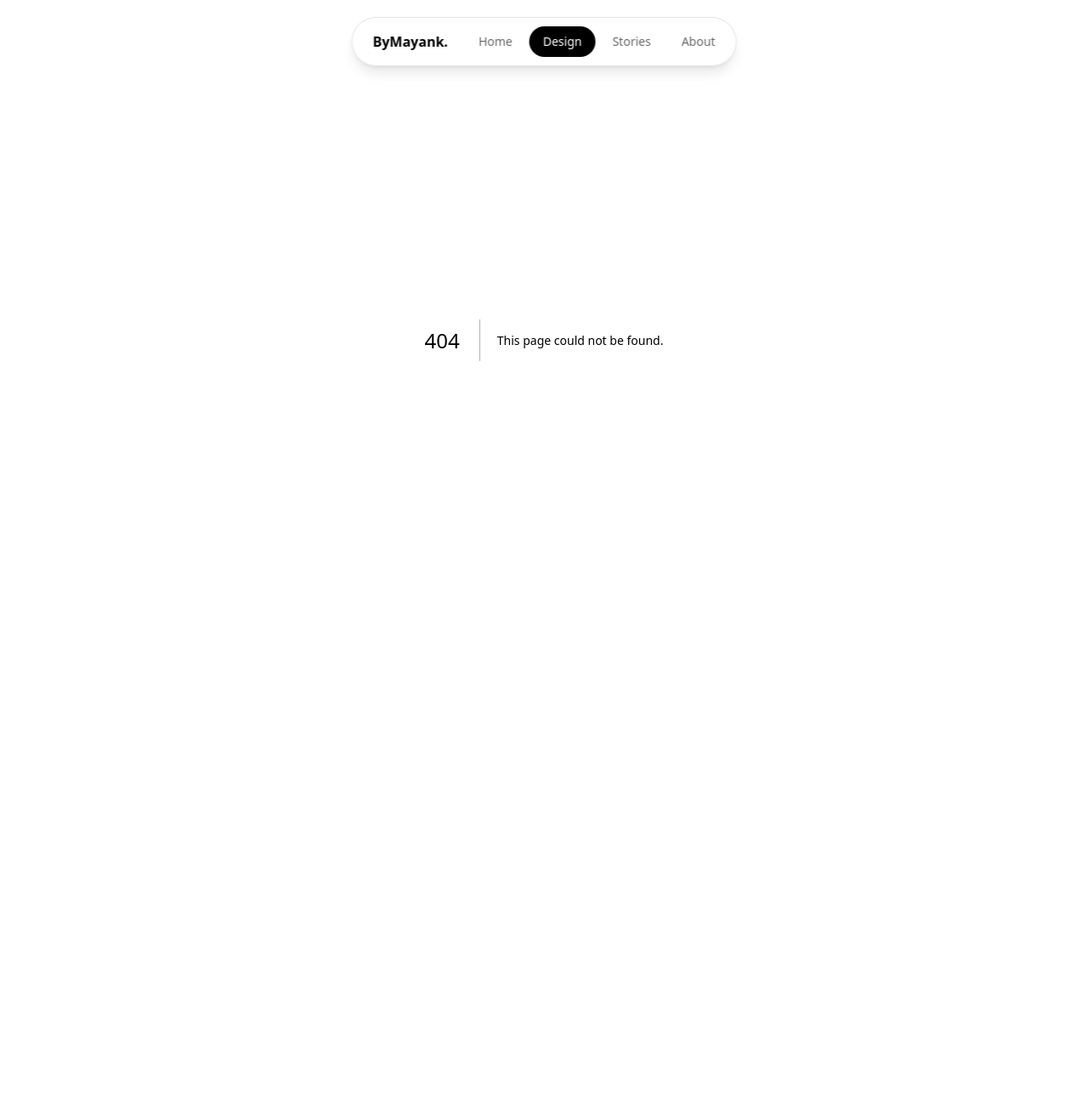
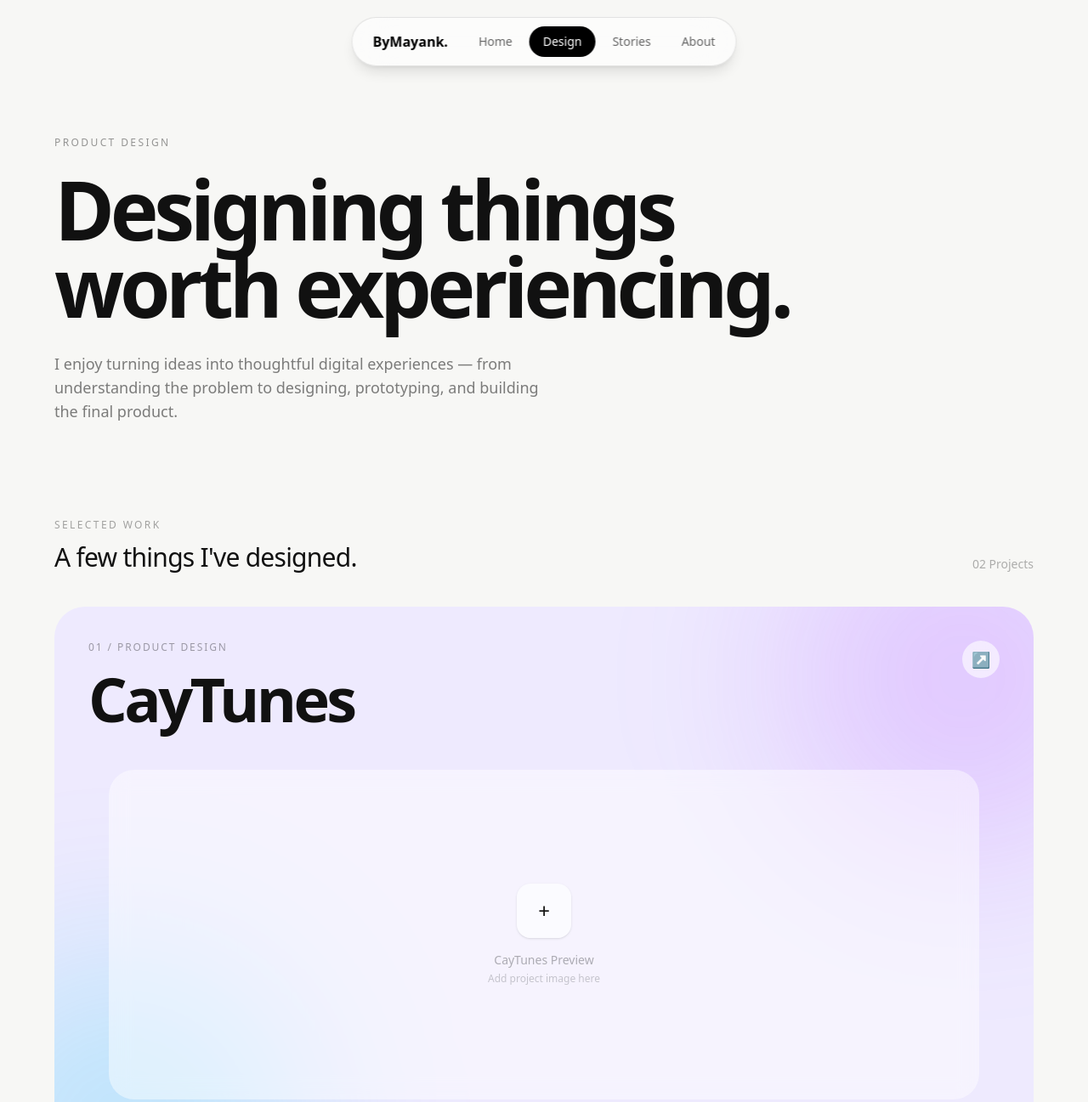
Before and after one commit to mayank-sharma09/mayankdadhich09, a Next.js app: page /design in a window 1280 px wide. Before the commit this address had no page. Shown: the top 1297 px of the page at 85% size. Before the commit the page ends 800 px from the top, so only its background shows below. Built offline with nearby package versions, Linux system fonts and the light colour scheme.

Commit message:
created design and stories page

```diff
--- /dev/null
+++ b/src/app/design/page.jsx
@@ -0,0 +1,249 @@
+import Link from "next/link";
+
+const projects = [
+  {
+    number: "01",
+    category: "Product Design",
+    title: "CayTunes",
+    description:
+      "A social music experience designed around listening, chatting, and sharing moments through music.",
+    tags: ["UX/UI", "Product Design", "Prototype"],
+    href: "/design/caytunes",
+    cardClass: "bg-[#EEEAFE]",
+    imageClass: "bg-white/45",
+    ambient: (
+      <>
+        <div className="absolute -right-32 -top-32 h-[420px] w-[420px] rounded-full bg-purple-500/20 blur-[100px]" />
+        <div className="absolute -bottom-32 -left-32 h-[420px] w-[420px] rounded-full bg-cyan-400/20 blur-[100px]" />
+      </>
+    ),
+    image: "/images/caytunes-preview.png",
+  },
+  {
+    number: "02",
+    category: "Product Design + Frontend",
+    title: "FocusList",
+    description:
+      "A focused task management experience built to make planning feel simple, clear, and personal.",
+    tags: ["UI/UX", "Frontend", "React"],
+    href: "/design/focuslist",
+    cardClass: "bg-[#F1F5F2]",
+    imageClass: "bg-white/70",
+    ambient: (
+      <>
+        <div className="absolute -right-32 -top-32 h-[400px] w-[400px] rounded-full bg-blue-400/15 blur-[100px]" />
+        <div className="absolute -bottom-32 -left-32 h-[360px] w-[360px] rounded-full bg-orange-300/10 blur-[100px]" />
+      </>
+    ),
+    image: "/images/focuslist-preview.png",
+  },
+];
+
+export default function DesignPage() {
+  return (
+    <main className="min-h-screen bg-[#F7F7F5] text-[#111111]">
+      {/* HERO */}
+      <section className="px-6 pb-20 pt-32 md:px-10 md:pb-28 md:pt-40 lg:px-16">
+        <div className="mx-auto max-w-7xl">
+          <p className="mb-6 text-xs font-medium uppercase tracking-[0.2em] text-black/40">
+            Product Design
+          </p>
+
+          <div className="max-w-5xl">
+            <h1 className="text-5xl font-semibold leading-[0.95] tracking-[-0.055em] md:text-7xl lg:text-[96px]">
+              Designing things
+              <br />
+              worth experiencing.
+            </h1>
+
+            <p className="mt-8 max-w-xl text-base leading-7 text-black/50 md:text-lg">
+              I enjoy turning ideas into thoughtful digital experiences —
+              from understanding the problem to designing, prototyping,
+              and building the final product.
+            </p>
+          </div>
+        </div>
+      </section>
+
+      {/* SELECTED WORK */}
+      <section className="px-6 pb-28 md:px-10 lg:px-16">
+        <div className="mx-auto max-w-7xl">
+          <div className="mb-10 flex items-end justify-between">
+            <div>
+              <p className="text-xs font-medium uppercase tracking-[0.2em] text-black/35">
+                Selected Work
+              </p>
+
+              <h2 className="mt-3 text-2xl font-medium tracking-tight md:text-3xl">
+                A few things I've designed.
+              </h2>
+            </div>
+
+            <span className="hidden text-sm text-black/30 md:block">
+              02 Projects
+            </span>
+          </div>
+
+          <div className="space-y-8">
+            {projects.map((project) => (
+              <Link
+                href={project.href}
+                key={project.title}
+                className={`group relative block min-h-[620px] overflow-hidden rounded-[36px] ${project.cardClass} p-6 transition-transform duration-500 hover:-translate-y-1 md:min-h-[700px] md:p-10`}
+              >
+                {/* Ambient gradients */}
+                {project.ambient}
+
+                <div className="relative z-10 flex h-full min-h-[568px] flex-col md:min-h-[620px]">
+                  {/* CARD HEADER */}
+                  <div className="flex items-start justify-between">
+                    <div>
+                      <p className="text-xs font-medium uppercase tracking-[0.16em] text-black/35">
+                        {project.number} / {project.category}
+                      </p>
+
+                      <h3 className="mt-4 text-5xl font-semibold tracking-[-0.05em] md:text-7xl">
+                        {project.title}
+                      </h3>
+                    </div>
+
+                    <div className="flex h-11 w-11 items-center justify-center rounded-full bg-white/60 text-lg backdrop-blur-md transition-transform duration-500 group-hover:rotate-45">
+                      ↗
+                    </div>
+                  </div>
+
+                  {/* IMAGE PLACEHOLDER */}
+                  <div
+                    className={`relative mx-auto mt-12 flex w-full max-w-5xl flex-1 items-center justify-center overflow-hidden rounded-[30px] ${project.imageClass} backdrop-blur-md`}
+                  >
+                    {/*
+                      Replace these placeholders with your project images.
+
+                      CayTunes:
+                      /images/caytunes-preview.png
+
+                      FocusList:
+                      /images/focuslist-preview.png
+                    */}
+
+                    <div className="flex h-full min-h-[330px] w-full items-center justify-center">
+                      <div className="text-center">
+                        <div className="mx-auto mb-4 flex h-16 w-16 items-center justify-center rounded-2xl bg-white/60 text-2xl shadow-sm">
+                          +
+                        </div>
+
+                        <p className="text-sm font-medium text-black/30">
+                          {project.title} Preview
+                        </p>
+
+                        <p className="mt-1 text-xs text-black/20">
+                          Add project image here
+                        </p>
+                      </div>
+                    </div>
+                  </div>
+
+                  {/* CARD FOOTER */}
+                  <div className="mt-8 flex flex-col gap-5 md:flex-row md:items-end md:justify-between">
+                    <p className="max-w-lg text-sm leading-6 text-black/50 md:text-base">
+                      {project.description}
+                    </p>
+
+                    <div className="flex flex-wrap gap-2">
+                      {project.tags.map((tag) => (
+                        <span
+                          key={tag}
+                          className="rounded-full bg-white/50 px-3 py-1.5 text-xs text-black/45 backdrop-blur-sm"
+                        >
+                          {tag}
+                        </span>
+                      ))}
+                    </div>
+                  </div>
+                </div>
+              </Link>
+            ))}
+          </div>
+        </div>
+      </section>
+
+      {/* PROCESS */}
+      <section className="px-6 py-28 md:px-10 lg:px-16">
+        <div className="mx-auto max-w-7xl">
+          <div className="grid gap-12 md:grid-cols-2 md:gap-20">
+            <div>
+              <p className="text-xs font-medium uppercase tracking-[0.2em] text-black/35">
+                How I Work
+              </p>
+
+              <h2 className="mt-5 max-w-lg text-4xl font-semibold leading-tight tracking-[-0.04em] md:text-5xl">
+                Think first.
+                <br />
+                Design with purpose.
+              </h2>
+            </div>
+
+            <div className="border-t border-black/10">
+              {[
+                ["01", "Discover", "Understand the people, problem, and context."],
+                ["02", "Define", "Find the real problem worth solving."],
+                ["03", "Design", "Explore ideas and shape the experience."],
+                ["04", "Prototype", "Turn ideas into something people can experience."],
+                ["05", "Build", "Bring the final experience closer to reality."],
+              ].map(([number, title, description]) => (
+                <div
+                  key={number}
+                  className="grid grid-cols-[40px_1fr] gap-4 border-b border-black/10 py-6 md:grid-cols-[50px_120px_1fr]"
+                >
+                  <span className="text-xs text-black/30">{number}</span>
+
+                  <h3 className="font-medium">{title}</h3>
+
+                  <p className="col-start-2 text-sm leading-6 text-black/45 md:col-start-3">
+                    {description}
+                  </p>
+                </div>
+              ))}
+            </div>
+          </div>
+        </div>
+      </section>
+
+      {/* CTA */}
+      <section className="px-6 pb-24 md:px-10 lg:px-16">
+        <div className="mx-auto max-w-7xl overflow-hidden rounded-[36px] bg-[#111111] px-6 py-20 text-white md:px-12 md:py-28">
+          <p className="text-xs font-medium uppercase tracking-[0.2em] text-white/35">
+            Let's Create
+          </p>
+
+          <div className="mt-6 flex flex-col gap-10 md:flex-row md:items-end md:justify-between">
+            <h2 className="max-w-3xl text-4xl font-semibold leading-tight tracking-[-0.04em] md:text-6xl">
+              Have an idea worth building?
+            </h2>
+
+            <Link
+              href="/#contact"
+              className="group flex w-fit items-center gap-3 rounded-full bg-white px-6 py-3 text-sm font-medium text-black transition-transform duration-300 hover:scale-105"
+            >
+              Let's talk
+              <span className="transition-transform duration-300 group-hover:translate-x-1">
+                ↗
+              </span>
+            </Link>
+          </div>
+        </div>
+      </section>
+
+      {/* FOOTER */}
+      <footer className="px-6 pb-28 md:px-10 md:pb-10 lg:px-16">
+        <div className="mx-auto flex max-w-7xl flex-col gap-4 border-t border-black/10 pt-6 md:flex-row md:items-center md:justify-between">
+          <p className="text-sm font-medium">Mayank.</p>
+
+          <p className="text-xs text-black/35">
+            Product Design · Frontend · Visual Storytelling
+          </p>
+        </div>
+      </footer>
+    </main>
+  );
+}
```
